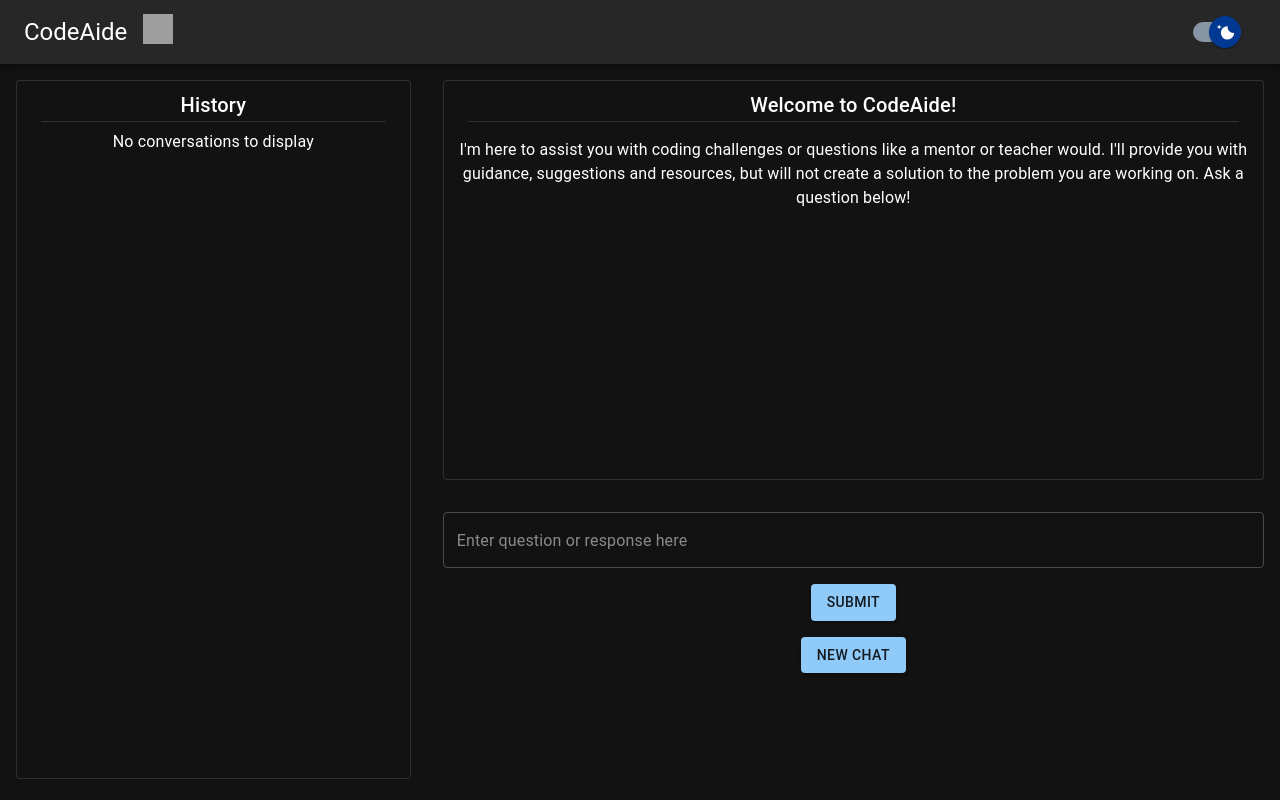
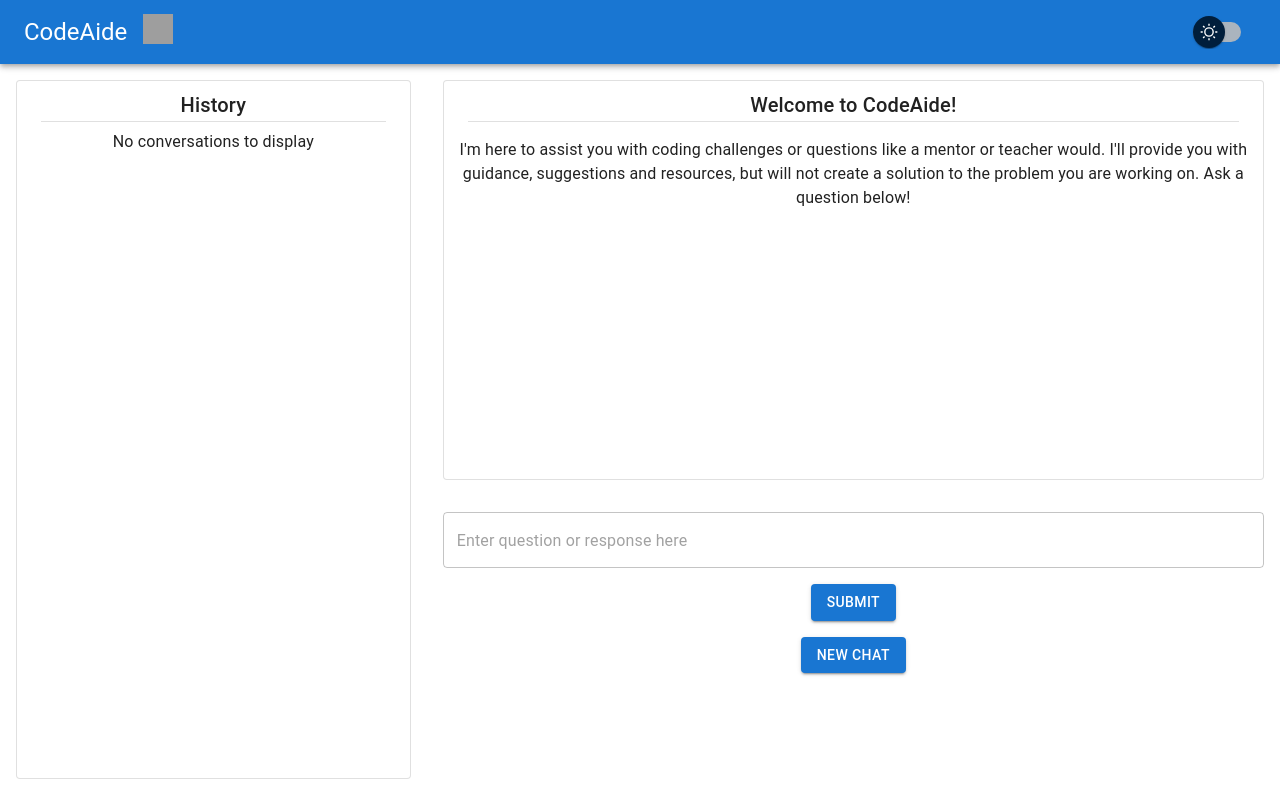
Before and after one commit to RickV85/CodeAide, a Next.js app: page / in a window 1280 px wide. Built offline with nearby package versions, Linux system fonts and the light colour scheme; grey boxes are pictures that could not be loaded.

Commit message:
Add state to DarkModeSwitch, functional dark mode switching

```diff
--- a/src/app/components/DarkModeSwitch.tsx
+++ b/src/app/components/DarkModeSwitch.tsx
@@ -1,8 +1,14 @@
-import { styled, useTheme, FormGroup, FormControlLabel } from "@mui/material";
-import Switch, { SwitchProps } from "@mui/material/Switch";
+import { styled } from "@mui/material";
+import Switch from "@mui/material/Switch";
+import { useContext } from "react";
+import { AppContext } from "../contexts/AppContext";
 
 export default function DarkModeSwitch() {
-  const theme = useTheme();
+  const { useDarkMode, setUseDarkMode } = useContext(AppContext);
+
+  const handleChange = (e: React.ChangeEvent<HTMLInputElement>): void => {
+    setUseDarkMode(e.target.checked);
+  };
 
   const MaterialUISwitch = styled(Switch)(({ theme }) => ({
     width: 62,
@@ -51,5 +57,11 @@ export default function DarkModeSwitch() {
       borderRadius: 20 / 2,
     },
   }));
-  return <MaterialUISwitch sx={{ m: 1 }} defaultChecked />;
+  return (
+    <MaterialUISwitch
+      sx={{ m: 1 }}
+      checked={useDarkMode}
+      onChange={handleChange}
+    />
+  );
 }
--- a/src/app/components/Nav.tsx
+++ b/src/app/components/Nav.tsx
@@ -9,15 +9,17 @@ import {
   useMediaQuery,
 } from "@mui/material";
 import AccordionMenu from "./AccordionMenu";
-import { RefObject } from "react";
+import { RefObject, useContext } from "react";
 import Image from "next/image";
 import DarkModeSwitch from "./DarkModeSwitch";
+import { AppContext } from "../contexts/AppContext";
 
 interface Props {
   navRef: RefObject<HTMLDivElement>;
 }
 
 export default function Nav({ navRef }: Props) {
+  const { useDarkMode, setUseDarkMode } = useContext(AppContext);
   const theme = useTheme();
   const isMobileDisplay = useMediaQuery(theme.breakpoints.between("xs", "md"));
 
--- a/src/app/globals.css
+++ b/src/app/globals.css
@@ -10,6 +10,10 @@ body {
   overflow-x: hidden;
 }
 
+html {
+  -webkit-font-smoothing: auto;
+}
+
 a {
   color: inherit;
   text-decoration: none;
--- a/src/app/page.tsx
+++ b/src/app/page.tsx
@@ -14,7 +14,7 @@ import { useContext, useEffect, useRef } from "react";
 import { AppContext } from "./contexts/AppContext";
 
 export default function Home() {
-  const { showConvView, setShowConvView } = useContext(AppContext);
+  const { showConvView, setShowConvView, useDarkMode } = useContext(AppContext);
   const navRef = useRef<HTMLDivElement>(null);
   const theme = useTheme();
   const isDesktop = useMediaQuery(theme.breakpoints.up("md"));
@@ -26,6 +26,12 @@ export default function Home() {
     }
   }, [isDesktop]);
 
+  const lightTheme = createTheme({
+    palette: {
+      mode: "light",
+    },
+  });
+
   const darkTheme = createTheme({
     palette: {
       mode: "dark",
@@ -33,7 +39,7 @@ export default function Home() {
   });
 
   return (
-    <ThemeProvider theme={darkTheme}>
+    <ThemeProvider theme={useDarkMode ? darkTheme : lightTheme}>
       <CssBaseline />
       <main>
         <Nav navRef={navRef} />
```
